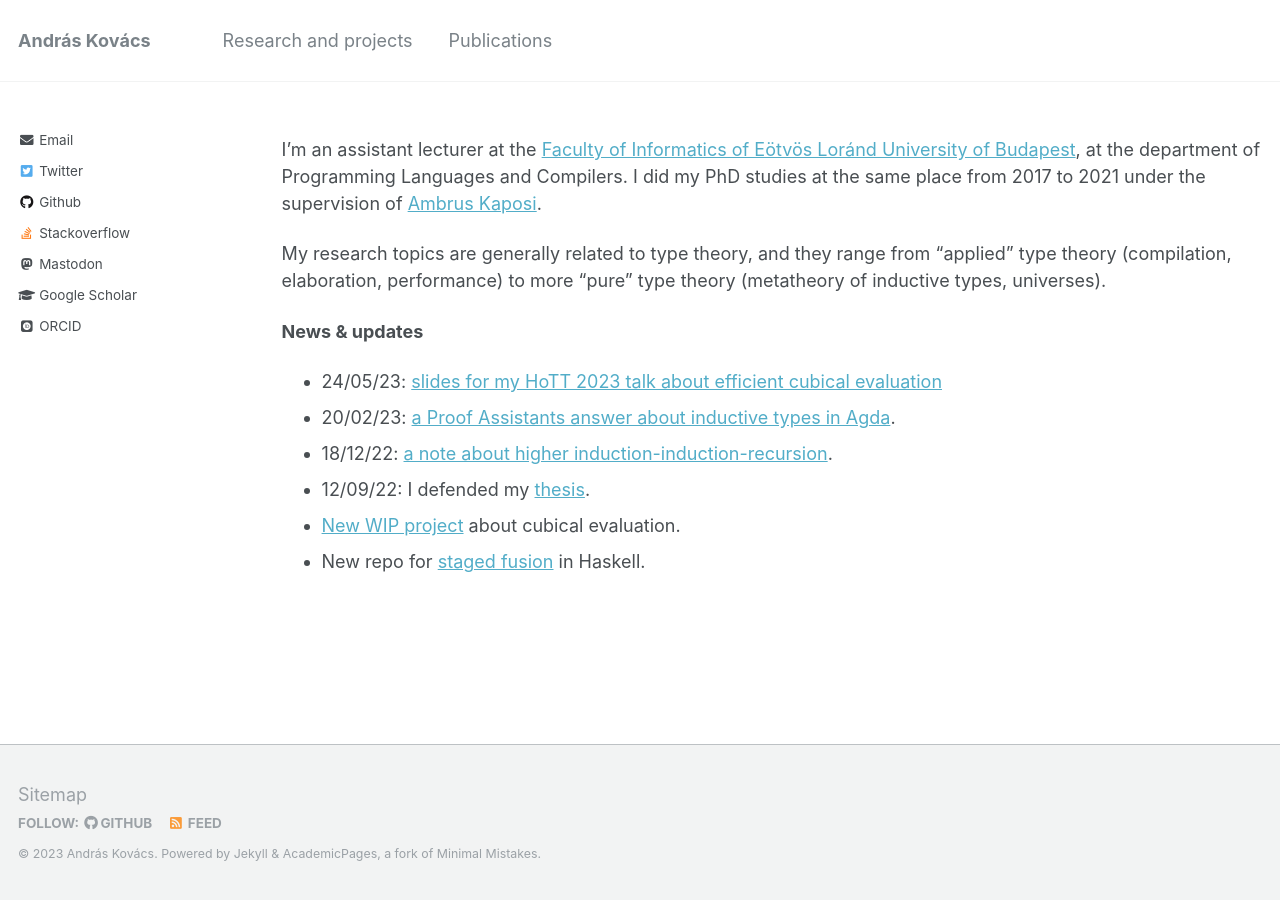
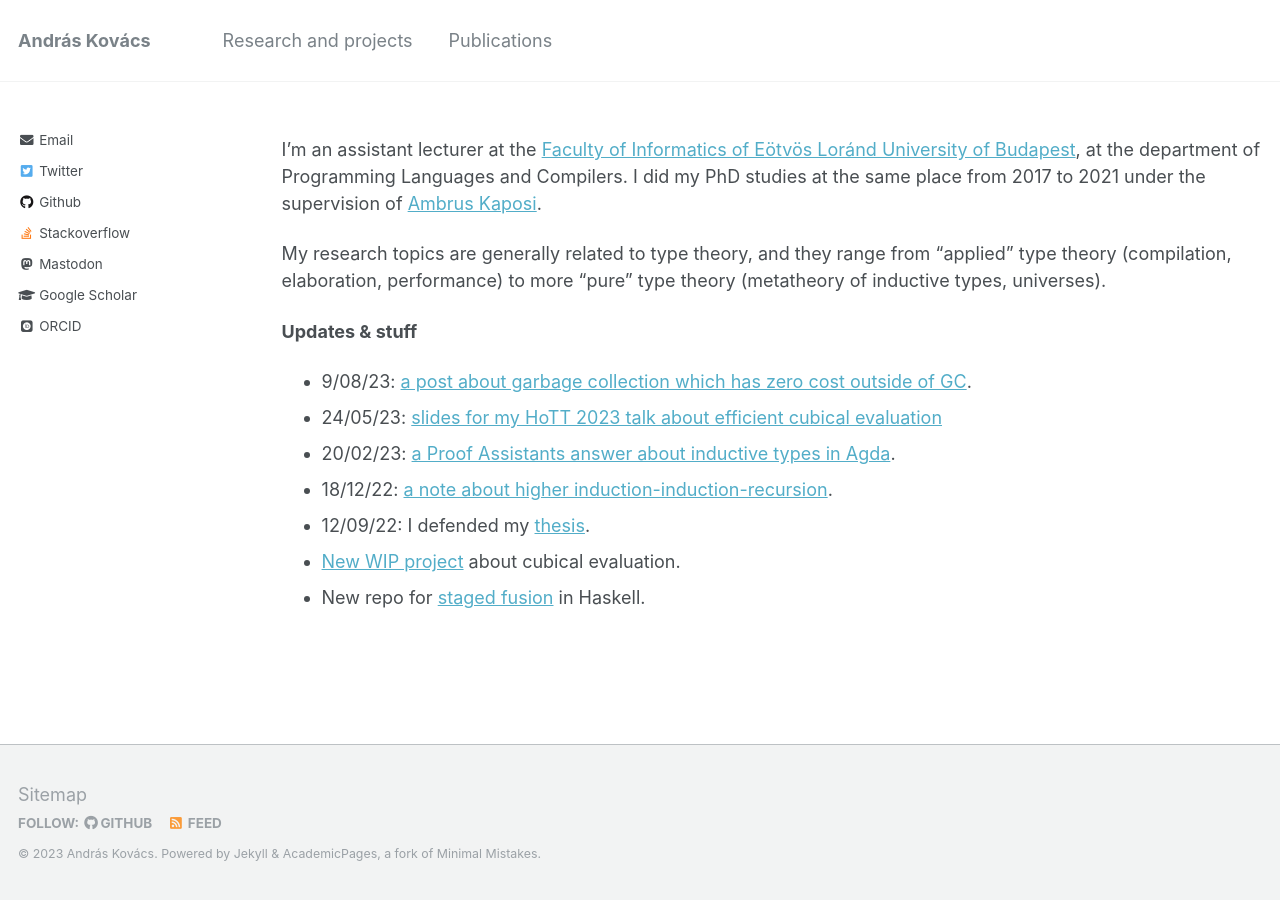
Before and after one commit to AndrasKovacs/AndrasKovacs.github.io, a Jekyll site: the page built from _pages/about.md, in a window 1280 px wide. Built offline with Jekyll 4.4.1, drawn with Linux system fonts in a browser that asks for light colours; some web fonts are replaced.

Commit message:
Add GC post

```diff
--- a/_pages/about.md
+++ b/_pages/about.md
@@ -18,8 +18,9 @@ My research topics are generally related to type theory, and they range from
 "applied" type theory (compilation, elaboration, performance) to more "pure"
 type theory (metatheory of inductive types, universes).
 
-**News & updates**
+**Updates & stuff**
 
+- 9/08/23: [a post about garbage collection which has zero cost outside of GC](https://gist.github.com/AndrasKovacs/fc9e20b0976b7e236b5899fde8f5c95d).
 - 24/05/23: [slides for my HoTT 2023 talk about efficient cubical evaluation](pdfs/hott23prez.pdf)
 - 20/02/23: [a Proof Assistants answer about inductive types in Agda](https://proofassistants.stackexchange.com/a/2002/72).
 - 18/12/22: [a note about higher induction-induction-recursion](https://gist.github.com/AndrasKovacs/16ce01ad516b3f757ff5d88276f1c515).
```
